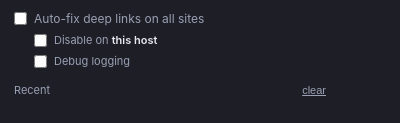
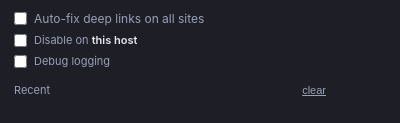
Before and after one commit to elcodabra/spa-direct-nav, a browser extension: page popup.html in a window 400 px wide. Shown: the part 206-329 px from the top of the page. Drawn offline with Linux system fonts and the light colour scheme.

Commit message:
Align all popup checkboxes flush left

```diff
--- a/popup.css
+++ b/popup.css
@@ -113,8 +113,8 @@ button.ghost { background: transparent; }
 
 .auto span { line-height: 1.35; }
 
-/* Nest sub-options under the parent label's text (checkbox width + gap). */
-.auto.sub { margin-top: 6px; padding-left: 20px; font-size: 11px; }
+/* Sub-options sit flush with the first checkbox, just smaller and spaced. */
+.auto.sub { margin-top: 6px; font-size: 11px; }
 
 .auto b { color: var(--text); font-weight: 600; }
 
```
